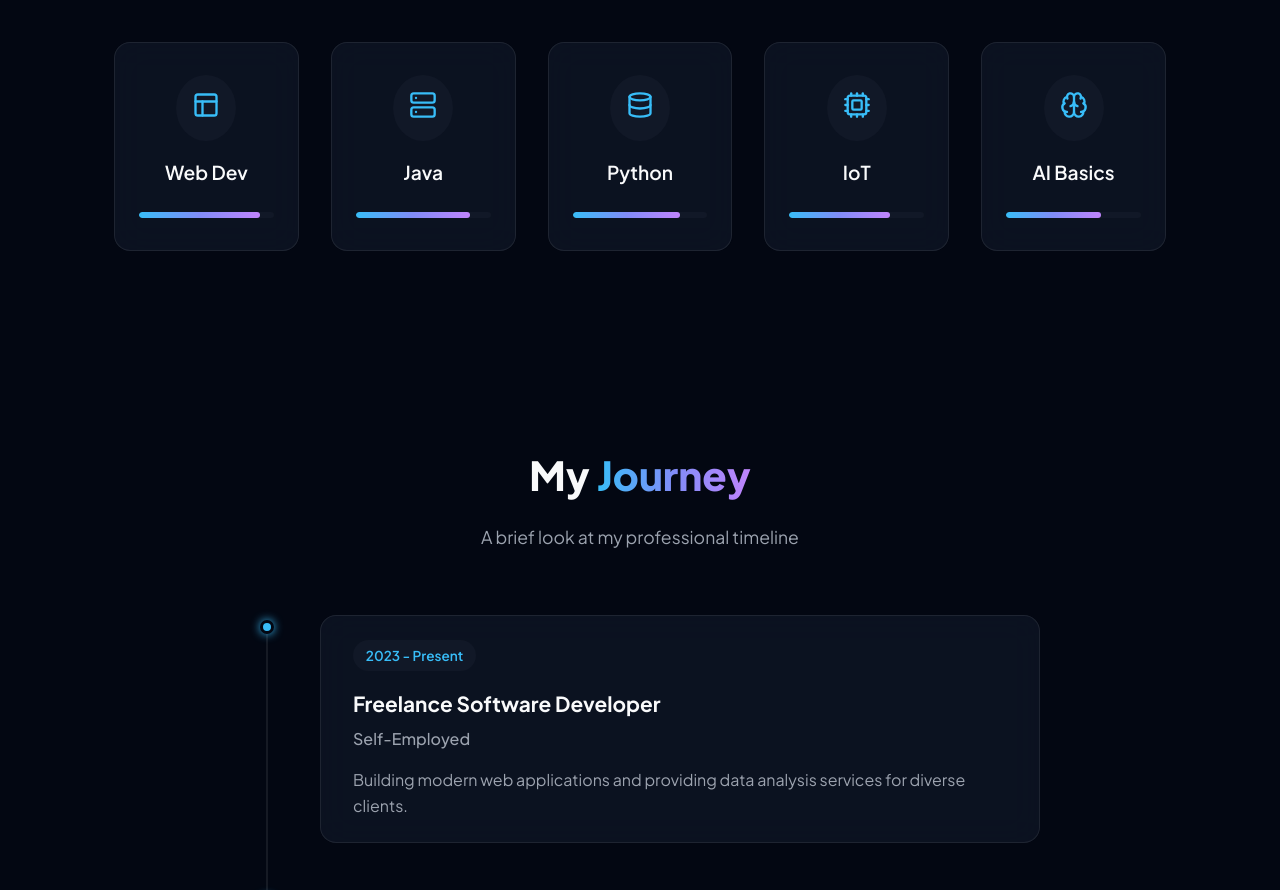
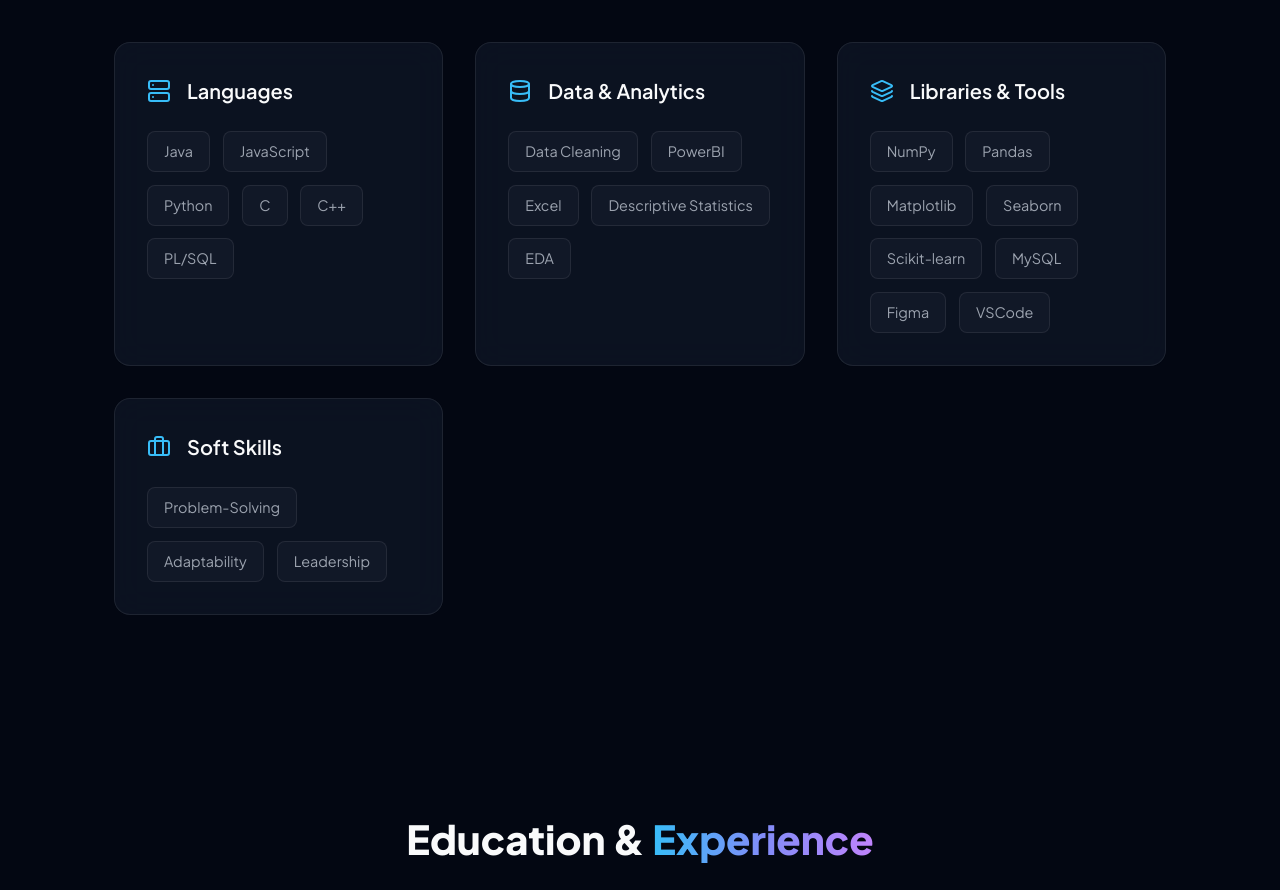
Before and after one commit to codewithrobel/portfolio, a React (Vite) app: page / in a window 1280 px wide. Shown: the part 1860-2750 px from the top of the page. Built offline with nearby package versions, Linux system fonts and the light colour scheme.

Commit message:
Update portfolio with real resume details and certificates

```diff
--- a/src/App.jsx
+++ b/src/App.jsx
@@ -3,8 +3,10 @@
 import Hero from './components/Hero';
 import About from './components/About';
 import Skills from './components/Skills';
+import Experience from './components/Experience';
+import Achievements from './components/Achievements';
 import Projects from './components/Projects';
-import Experience from './components/Experience';
+import Certificates from './components/Certificates';
 import Contact from './components/Contact';
 import Footer from './components/Footer';
 import './index.css';
@@ -28,7 +30,9 @@
         <About />
         <Skills />
         <Experience />
+        <Achievements />
         <Projects />
+        <Certificates />
         <Contact />
       </main>
       <Footer />
--- /dev/null
+++ b/src/components/Achievements.jsx
@@ -0,0 +1,112 @@
+import { useRef } from 'react';
+import { motion, useMotionValue, useSpring, useTransform } from 'framer-motion';
+import { Code2, Terminal, BookOpen } from 'lucide-react';
+
+const achievements = [
+    {
+        title: 'LeetCode',
+        desc: 'Solved 150+ coding problems on LeetCode.',
+        icon: <Code2 size={32} color="#eab308" />, // Yellow for LeetCode
+        bgColor: 'rgba(234, 179, 8, 0.1)'
+    },
+    {
+        title: 'HackerRank',
+        desc: 'Solved 50+ coding problems on HackerRank.',
+        icon: <Terminal size={32} color="#22c55e" />, // Green for HackerRank
+        bgColor: 'rgba(34, 197, 94, 0.1)'
+    },
+    {
+        title: 'GeeksforGeeks',
+        desc: 'Solved 50+ coding problems on GeeksforGeeks.',
+        icon: <BookOpen size={32} color="#16a34a" />, // Dark Green for GFG
+        bgColor: 'rgba(22, 163, 74, 0.1)'
+    }
+];
+
+const TiltCard = ({ item }) => {
+    const ref = useRef(null);
+    const x = useMotionValue(0);
+    const y = useMotionValue(0);
+
+    // Add spring for smooth rotation back to center
+    const mouseXSpring = useSpring(x, { stiffness: 300, damping: 20 });
+    const mouseYSpring = useSpring(y, { stiffness: 300, damping: 20 });
+
+    const rotateX = useTransform(mouseYSpring, [-0.5, 0.5], ["17deg", "-17deg"]);
+    const rotateY = useTransform(mouseXSpring, [-0.5, 0.5], ["-17deg", "17deg"]);
+
+    const handleMouseMove = (e) => {
+        if (!ref.current) return;
+        const rect = ref.current.getBoundingClientRect();
+        const width = rect.width;
+        const height = rect.height;
+        const mouseX = e.clientX - rect.left;
+        const mouseY = e.clientY - rect.top;
+        const xPct = mouseX / width - 0.5;
+        const yPct = mouseY / height - 0.5;
+        x.set(xPct);
+        y.set(yPct);
+    };
+
+    const handleMouseLeave = () => {
+        x.set(0);
+        y.set(0);
+    };
+
+    return (
+        <div style={{ perspective: '1000px', display: 'flex', justifyContent: 'center' }}>
+            <motion.div
+                ref={ref}
+                onMouseMove={handleMouseMove}
+                onMouseLeave={handleMouseLeave}
+                style={{
+                    rotateX,
+                    rotateY,
+                    transformStyle: 'preserve-3d',
+                }}
+                className="glass-card"
+            >
+                {/* TranslateZ adds 3D depth to the content inside the card */}
+                <div style={{ transform: 'translateZ(50px)', display: 'flex', flexDirection: 'column', alignItems: 'center', textAlign: 'center', padding: '1rem' }}>
+                    <div style={{
+                        background: item.bgColor,
+                        padding: '1.2rem',
+                        borderRadius: '16px',
+                        marginBottom: '1.5rem',
+                        boxShadow: `0 0 20px ${item.bgColor}`
+                    }}>
+                        {item.icon}
+                    </div>
+                    <h3 style={{ fontSize: '1.5rem', color: 'var(--text-primary)', marginBottom: '1rem', fontWeight: 700 }}>{item.title}</h3>
+                    <p style={{ color: 'var(--text-secondary)', fontSize: '1rem', lineHeight: 1.6 }}>{item.desc}</p>
+                </div>
+            </motion.div>
+        </div>
+    );
+};
+
+const Achievements = () => {
+    return (
+        <section id="achievements" className="section" style={{ position: 'relative', overflow: 'hidden' }}>
+            <div className="container">
+                <motion.div
+                    initial={{ opacity: 0, y: 30 }}
+                    whileInView={{ opacity: 1, y: 0 }}
+                    viewport={{ once: true }}
+                    style={{ textAlign: 'center', marginBottom: '4rem' }}
+                >
+                    <h2 className="section-title">My <span className="text-gradient">Achievements</span></h2>
+                    <p className="section-subtitle">Coding platforms where I consistently hone my skills</p>
+                </motion.div>
+
+                <div className="grid-responsive" style={{ gridTemplateColumns: 'repeat(auto-fit, minmax(280px, 1fr))', gap: '2.5rem' }}>
+                    {achievements.map((item, index) => (
+                        <TiltCard key={index} item={item} />
+                    ))}
+                </div>
+            </div>
+        </section>
+    );
+};
+
+export default Achievements;
--- a/src/components/Experience.jsx
+++ b/src/components/Experience.jsx
@@ -2,28 +2,40 @@
 
 const timeline = [
   {
-    year: '2023 - Present',
-    role: 'Freelance Software Developer',
-    company: 'Self-Employed',
-    desc: 'Building modern web applications and providing data analysis services for diverse clients.',
+    year: 'May 2025 - Present',
+    role: 'Social Media Head',
+    company: 'InnovXus',
+    desc: 'Leading the social media and digital presence initiatives.',
   },
   {
-    year: '2021 - 2025',
-    role: 'B.Tech in Computer Science',
-    company: 'University Name',
-    desc: 'Focusing on core computer science subjects, algorithms, and software engineering principles.',
+    year: 'Aug 2024 - Present',
+    role: 'B.Tech - Information Technology',
+    company: 'Lovely Professional University (Phagwara, Punjab)',
+    desc: 'Pursuing my Bachelor of Technology focused on core algorithms, software engineering, and modern development.',
   },
   {
-    year: '2022',
-    role: 'Web Development Intern',
-    company: 'Tech Solutions Inc.',
-    desc: 'Assisted in building responsive frontend interfaces using React and modern CSS frameworks.',
+    year: 'May 2024 - Mar 2025',
+    role: 'Social Media Manager',
+    company: 'VentureSpace',
+    desc: 'Managed community engagement and social outreach campaigns.',
+  },
+  {
+    year: 'Apr 2020 - Mar 2022',
+    role: 'Diploma',
+    company: 'Govt Polytechnic College (Sonbhadra, UP)',
+    desc: 'Completed technical diploma with 72%.',
+  },
+  {
+    year: 'Apr 2018 - Mar 2019',
+    role: 'Matriculation',
+    company: 'KBM Vidyalaya (Mirzapur, UP)',
+    desc: 'Completed secondary education with 71%.',
   }
 ];
 
 const Experience = () => {
   return (
-    <section id="experience" className="section">
+    <section id="education" className="section">
       <div className="container">
         <motion.div
             initial={{ opacity: 0, y: 30 }}
@@ -31,8 +43,8 @@
             viewport={{ once: true }}
             style={{ textAlign: 'center', marginBottom: '4rem' }}
         >
-          <h2 className="section-title">My <span className="text-gradient">Journey</span></h2>
-          <p className="section-subtitle">A brief look at my professional timeline</p>
+          <h2 className="section-title">Education & <span className="text-gradient">Experience</span></h2>
+          <p className="section-subtitle">A brief look at my academic and professional timeline</p>
         </motion.div>
 
         <div style={{ maxWidth: '800px', margin: '0 auto', position: 'relative' }}>
--- a/src/components/Hero.jsx
+++ b/src/components/Hero.jsx
@@ -28,8 +28,8 @@
             <a href="#contact" className="btn btn-primary">
               Hit me up <Mail size={18} />
             </a>
-            <a href="#projects" className="btn btn-outline">
-              View Work
+            <a href="/Priyanshu_Singh_Resume.pdf" target="_blank" rel="noreferrer" className="btn btn-outline">
+              Download Resume
             </a>
           </div>
 
--- a/src/components/Projects.jsx
+++ b/src/components/Projects.jsx
@@ -3,36 +3,28 @@
 
 const projects = [
     {
-        title: 'Environmental Dashboard',
-        description: 'Interactive web dashboard to visualize district-wise environmental metrics using maps and modular analytics components.',
-        tech: ['React', 'Leaflet', 'Vite'],
+        title: 'Environmental Monitoring Dashboard',
+        description: 'Interactive web dashboard to visualize district-wise environmental metrics for North-Eastern India using Leaflet maps and modular analytics.',
+        tech: ['React', 'JavaScript', 'Leaflet', 'Vite'],
         github: 'https://github.com/codewithrobel',
         live: '#',
         image: 'https://images.unsplash.com/photo-1618044733300-9472054094ee?q=80&w=800&auto=format&fit=crop'
     },
     {
-        title: 'Border Crossing Data',
-        description: 'Exploratory analysis and visualization on U.S. border-crossing datasets to uncover trends using heatmaps.',
-        tech: ['Python', 'Pandas', 'Seaborn'],
+        title: 'Border Crossing Data Analysis & Prediction',
+        description: 'Exploratory analysis and visualization on U.S. border-crossing datasets using bar charts, histograms, and heatmaps to uncover trends.',
+        tech: ['Python', 'Pandas', 'Seaborn', 'Scikit-Learn'],
         github: 'https://github.com/codewithrobel',
         live: '#',
         image: 'https://images.unsplash.com/photo-1551288049-bebda4e38f71?q=80&w=800&auto=format&fit=crop'
     },
     {
-        title: 'Shopping E-Commerce',
-        description: 'Responsive multi-page eyewear e-commerce website incorporating modern UI/UX principles and interactive displays.',
+        title: 'Shopping E-Commerce Website',
+        description: 'Responsive multi-page eyewear e-commerce website incorporating modern UI/UX principles and interactive product displays with SheryJS.',
         tech: ['HTML', 'CSS', 'JavaScript'],
         github: 'https://github.com/codewithrobel',
         live: '#',
         image: 'https://images.unsplash.com/photo-1472851294608-062f824d29cc?q=80&w=800&auto=format&fit=crop'
-    },
-    {
-        title: 'IoT Home Automation',
-        description: 'A smart home solution integrating IoT sensors to control lighting and monitor temperature efficiently.',
-        tech: ['C++', 'Arduino', 'IoT'],
-        github: 'https://github.com/codewithrobel',
-        live: '#',
-        image: 'https://images.unsplash.com/photo-1558002038-1055907df827?q=80&w=800&auto=format&fit=crop'
     }
 ];
 
--- a/src/components/Skills.jsx
+++ b/src/components/Skills.jsx
@@ -1,12 +1,27 @@
 import { motion } from 'framer-motion';
-import { Database, Layout, Server, Cpu, Brain } from 'lucide-react';
+import { Database, Layout, Server, Cpu, Layers, Briefcase, FileText } from 'lucide-react';
 
-const skills = [
-  { name: 'Web Dev', level: 90, icon: <Layout size={28} /> },
-  { name: 'Java', level: 85, icon: <Server size={28} /> },
-  { name: 'Python', level: 80, icon: <Database size={28} /> },
-  { name: 'IoT', level: 75, icon: <Cpu size={28} /> },
-  { name: 'AI Basics', level: 70, icon: <Brain size={28} /> },
+const skillCategories = [
+  {
+    title: 'Languages',
+    icon: <Server size={24} />,
+    skills: ['Java', 'JavaScript', 'Python', 'C', 'C++', 'PL/SQL']
+  },
+  {
+    title: 'Data & Analytics',
+    icon: <Database size={24} />,
+    skills: ['Data Cleaning', 'PowerBI', 'Excel', 'Descriptive Statistics', 'EDA']
+  },
+  {
+    title: 'Libraries & Tools',
+    icon: <Layers size={24} />,
+    skills: ['NumPy', 'Pandas', 'Matplotlib', 'Seaborn', 'Scikit-learn', 'MySQL', 'Figma', 'VSCode']
+  },
+  {
+    title: 'Soft Skills',
+    icon: <Briefcase size={24} />,
+    skills: ['Problem-Solving', 'Adaptability', 'Leadership']
+  }
 ];
 
 const Skills = () => {
@@ -20,32 +35,37 @@
             style={{ textAlign: 'center', marginBottom: '4rem' }}
         >
           <h2 className="section-title">Technical <span className="text-gradient">Skills</span></h2>
-          <p className="section-subtitle">A quick look at my primary technical proficiencies</p>
+          <p className="section-subtitle">Technologies and tools I work with daily</p>
         </motion.div>
 
-        <div style={{ display: 'grid', gridTemplateColumns: 'repeat(auto-fit, minmax(180px, 1fr))', gap: '2rem' }}>
-          {skills.map((skill, index) => (
+        <div style={{ display: 'grid', gridTemplateColumns: 'repeat(auto-fit, minmax(280px, 1fr))', gap: '2rem' }}>
+          {skillCategories.map((category, index) => (
             <motion.div
               key={index}
-              initial={{ opacity: 0, scale: 0.9 }}
+              initial={{ opacity: 0, scale: 0.95 }}
               whileInView={{ opacity: 1, scale: 1 }}
               viewport={{ once: true }}
               transition={{ delay: index * 0.1 }}
               className="glass-card"
-              style={{ padding: '2rem 1.5rem', textAlign: 'center', display: 'flex', flexDirection: 'column', alignItems: 'center', gap: '1rem' }}
+              style={{ padding: '2rem' }}
             >
-              <div style={{ color: 'var(--accent-color)', background: 'var(--bg-secondary)', padding: '1rem', borderRadius: '50%' }}>
-                  {skill.icon}
+              <div style={{ display: 'flex', alignItems: 'center', gap: '1rem', marginBottom: '1.5rem', color: 'var(--accent-color)' }}>
+                  {category.icon}
+                  <h3 style={{ fontSize: '1.25rem', fontWeight: 600, color: 'var(--text-primary)' }}>{category.title}</h3>
               </div>
-              <h3 style={{ fontSize: '1.2rem', fontWeight: 600, color: 'var(--text-primary)' }}>{skill.name}</h3>
-              <div style={{ width: '100%', height: '6px', background: 'var(--bg-secondary)', borderRadius: '3px', marginTop: '0.5rem', overflow: 'hidden' }}>
-                  <motion.div
-                    initial={{ width: 0 }}
-                    whileInView={{ width: `${skill.level}%` }}
-                    viewport={{ once: true }}
-                    transition={{ duration: 1, delay: 0.2 + (0.1 * index) }}
-                    style={{ height: '100%', background: 'var(--text-gradient)', borderRadius: '3px' }}
-                  />
+              <div style={{ display: 'flex', flexWrap: 'wrap', gap: '0.8rem' }}>
+                  {category.skills.map((skill, i) => (
+                      <span key={i} style={{
+                          background: 'var(--bg-secondary)',
+                          color: 'var(--text-secondary)',
+                          padding: '0.5rem 1rem',
+                          borderRadius: '8px',
+                          fontSize: '0.9rem',
+                          border: '1px solid var(--glass-border)'
+                      }}>
+                          {skill}
+                      </span>
+                  ))}
               </div>
             </motion.div>
           ))}
```
Also changed, not shown: src/components/Certificates.jsx (added, +63 -0 lines), src/components/Navbar.jsx (+25 -5 lines).
